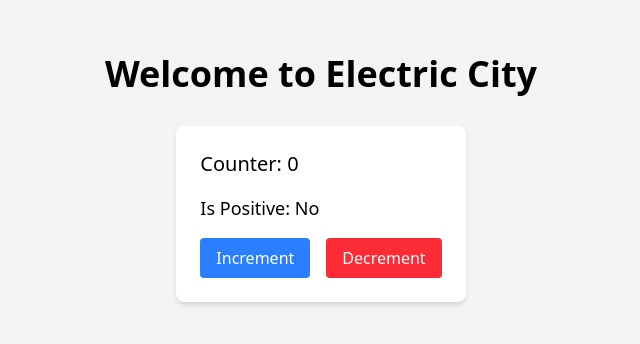
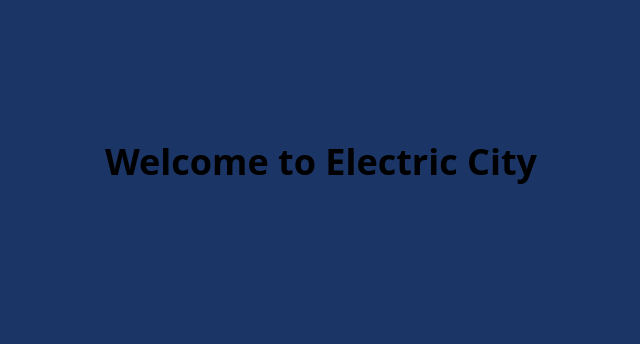
Before and after one commit to VariusValinium22/electric-city-asi-one, a React (Vite) app: page / in a window 1280 px wide. Shown: the part 222-566 px from the top of the page, without its empty margins (319-959 px from the left). Built offline with nearby package versions, Linux system fonts and the light colour scheme.

Commit message:
feat(ECASI-7): initial start page view

```diff
--- a/src/global/default.css
+++ b/src/global/default.css
@@ -4,6 +4,9 @@
 @import "tailwindcss";
 
 @layer base {
+  :root {
+    --biscay-950: #1b3567;
+  }
   html {
     font-family:
       "Rubik",
--- a/src/store/ExampleStore.ts
+++ b/src/store/ExampleStore.ts
@@ -1,4 +1,4 @@
-import { makeAutoObservable } from 'mobx';
+import { makeAutoObservable } from "mobx";
 
 export class ExampleStore {
   count = 0;
--- /dev/null
+++ b/src/views/StartPage.css
@@ -0,0 +1,3 @@
+.start-view-page-container {
+  background-color: var(--biscay-950);
+}
--- a/src/views/StartPage.tsx
+++ b/src/views/StartPage.tsx
@@ -1,32 +1,10 @@
-import { observer } from 'mobx-react-lite';
-import { useStore } from '../store';
+import { observer } from "mobx-react-lite";
+import "./StartPage.css";
 
 export const StartPage = observer(() => {
-  const { exampleStore } = useStore();
-
   return (
-    <div className="flex flex-col items-center justify-center min-h-screen bg-gray-100">
+    <div className="start-view-page-container flex flex-col items-center justify-center min-h-screen">
       <h1 className="text-4xl font-bold mb-8">Welcome to Electric City</h1>
-      <div className="bg-white p-6 rounded-lg shadow-md">
-        <p className="text-xl mb-4">Counter: {exampleStore.count}</p>
-        <p className="text-lg mb-4">
-          Is Positive: {exampleStore.isPositive ? 'Yes' : 'No'}
-        </p>
-        <div className="flex gap-4">
-          <button
-            onClick={() => exampleStore.increment()}
-            className="px-4 py-2 bg-blue-500 text-white rounded hover:bg-blue-600"
-          >
-            Increment
-          </button>
-          <button
-            onClick={() => exampleStore.decrement()}
-            className="px-4 py-2 bg-red-500 text-white rounded hover:bg-red-600"
-          >
-            Decrement
-          </button>
-        </div>
-      </div>
     </div>
   );
 });
```
